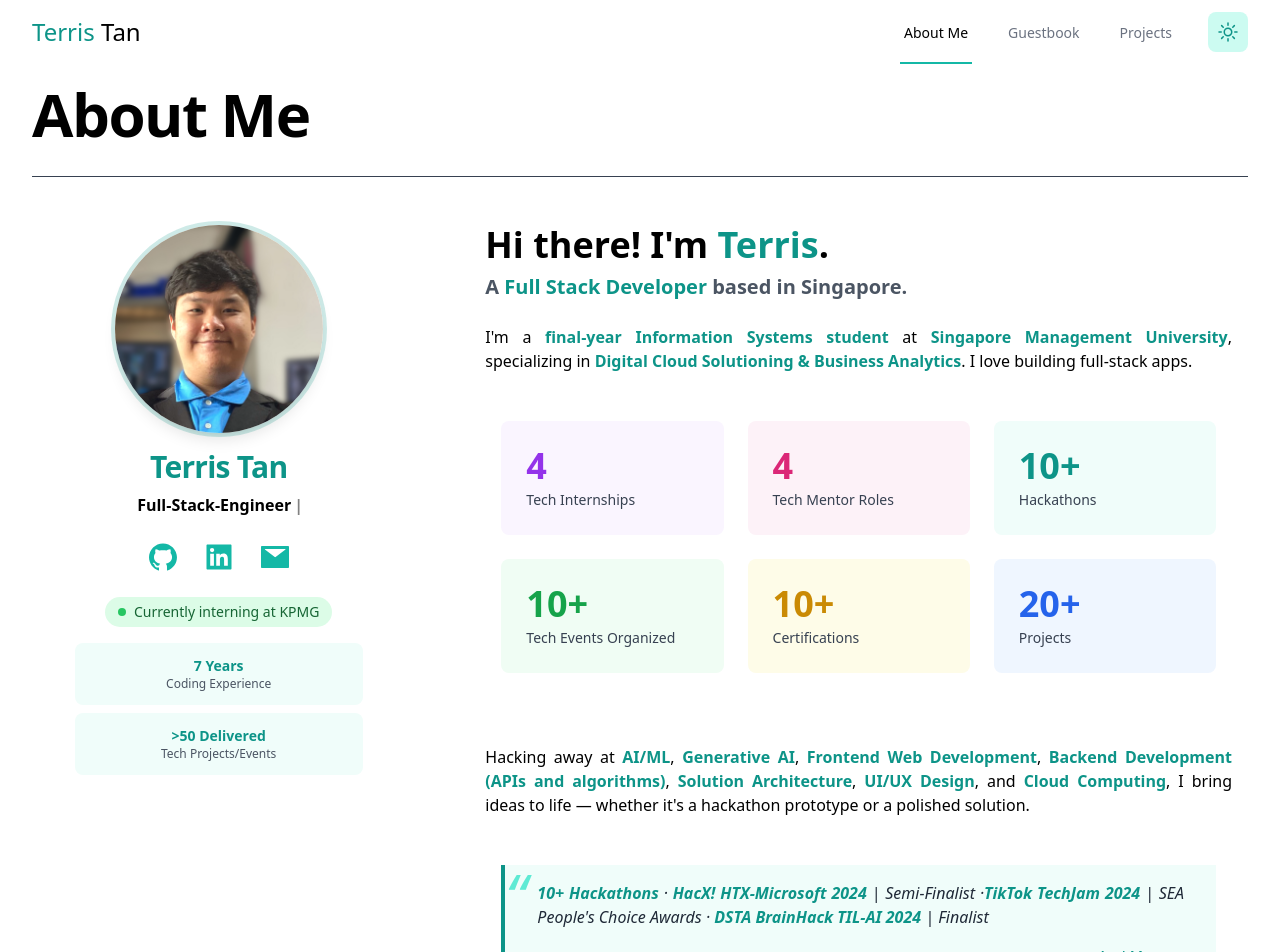
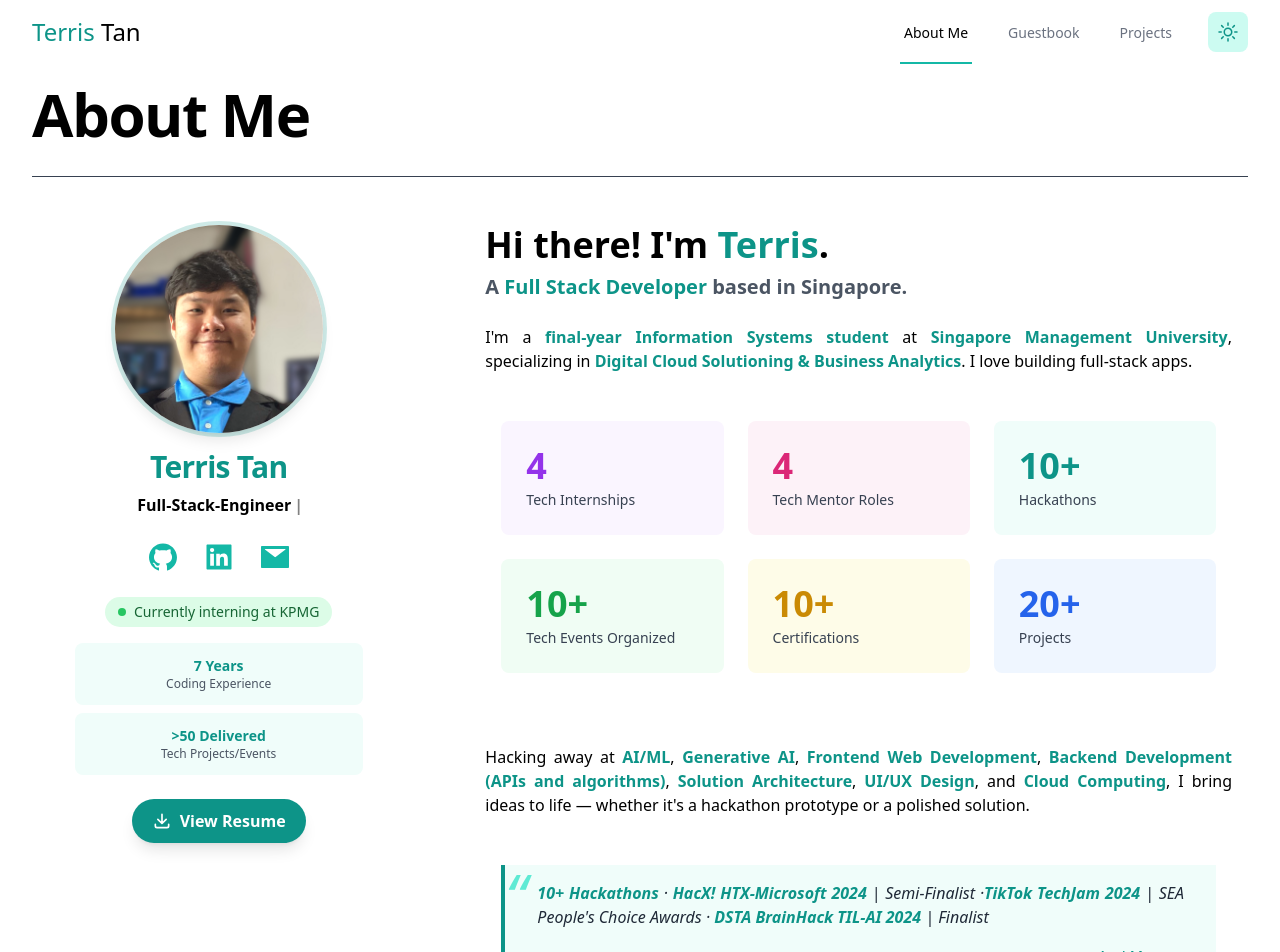
Before and after one commit to Terristwj/Portfolio, a Next.js app: page / in a window 1280 px wide. Shown: the top 952 px of the page. Built offline with nearby package versions, Linux system fonts and the light colour scheme.

Commit message:
feat: PDF viewer

```diff
--- /dev/null
+++ b/app/components/Homepage/Profile/PDFViewer.tsx
@@ -0,0 +1,41 @@
+const PDF_URL = "/Terristan_resume.pdf";
+
+export default function PDFViewerModal() {
+    return (
+        <div className="w-full flex justify-center mt-6">
+            <a
+                href={PDF_URL}
+                target="_blank"
+                rel="noopener noreferrer"
+                className="
+                    inline-flex items-center gap-2
+                    px-5 py-2.5
+                    bg-teal-600 text-white dark:bg-teal-400 dark:text-black
+                    font-semibold rounded-full shadow-lg
+                    transition-all duration-300
+                    hover:bg-teal-700 hover:text-white
+                    dark:hover:bg-teal-300 dark:hover:text-black
+                    hover:scale-105 hover:shadow-xl
+                    focus:outline-none focus:ring-2 focus:ring-teal-400 focus:ring-offset-2
+                    group
+                "
+            >
+                <svg
+                    xmlns="http://www.w3.org/2000/svg"
+                    className="h-5 w-5 transition-transform duration-300 group-hover:translate-y-1"
+                    fill="none"
+                    viewBox="0 0 24 24"
+                    stroke="currentColor"
+                    strokeWidth={2}
+                >
+                    <path
+                        strokeLinecap="round"
+                        strokeLinejoin="round"
+                        d="M4 16v2a2 2 0 002 2h12a2 2 0 002-2v-2M7 10l5 5m0 0l5-5m-5 5V4"
+                    />
+                </svg>
+                View Resume
+            </a>
+        </div>
+    );
+}
--- a/app/components/Homepage/Profile/index.tsx
+++ b/app/components/Homepage/Profile/index.tsx
@@ -8,6 +8,7 @@
 
 import ReactIcon from "@/app/components/Homepage/Profile/ReactIcon";
 import QuickStatsBar from "@/app/components/Homepage/Profile/QuickStatsBar";
+import PDFViewer from "@/app/components/Homepage/Profile/PDFViewer";
 
 type ProfileProps = {
     profileURL: StaticImageData;
@@ -147,6 +148,8 @@
                         />
                     ))}
                 </div>
+                {/* (6) Resume Viewer/Download Button */}
+                <PDFViewer />
             </div>
             {/* Info - END ============================================ */}
         </div>
```
Also changed, not shown: 2 other files (tests, documents, lock files or other folders).
